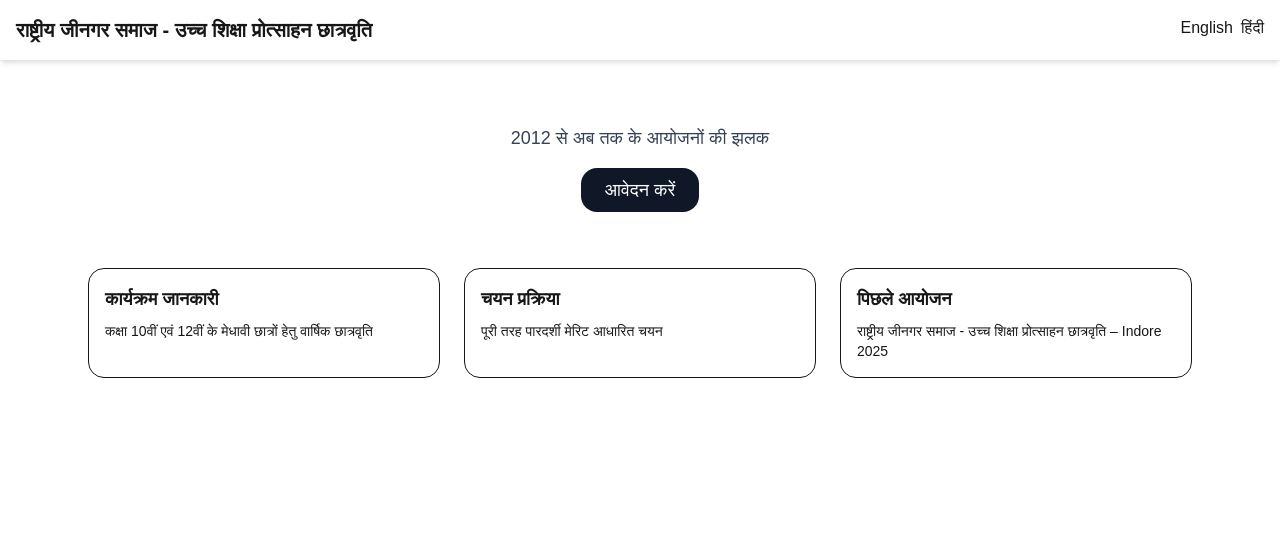
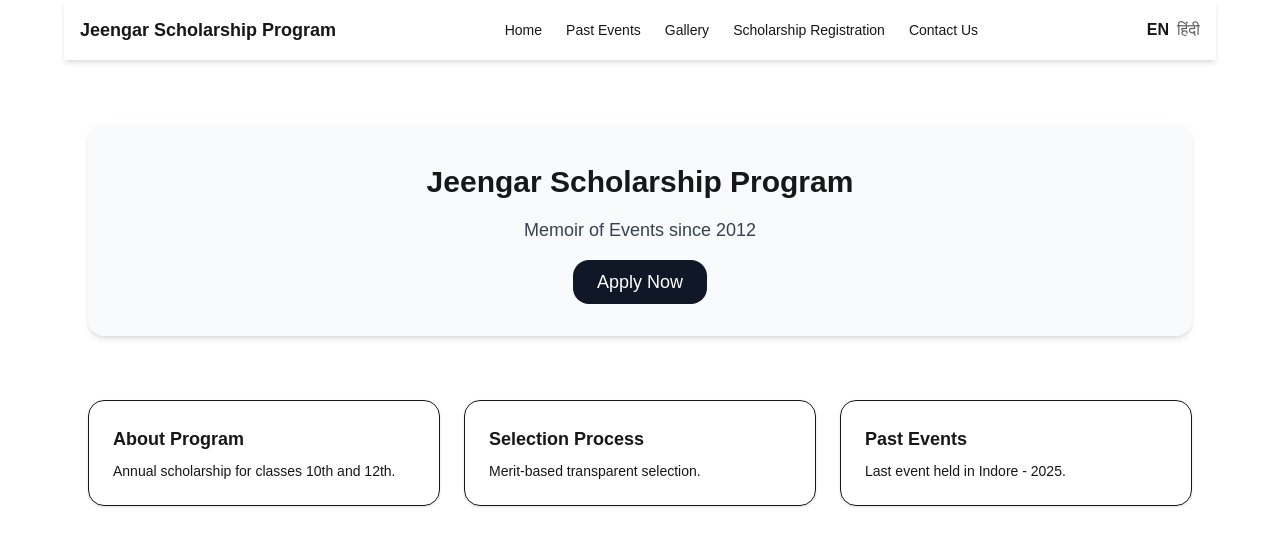
Before and after one commit to RajaKolander/jeengar-scholarship, a Next.js app: page / in a window 1280 px wide. Shown: the top 546 px of the page. Built offline with nearby package versions, Linux system fonts and the light colour scheme.

Commit message:
set english as default and added persistent language storage

```diff
--- /dev/null
+++ b/app/components/Navbar.tsx
@@ -0,0 +1,47 @@
+'use client';
+
+import { useContext } from 'react';
+import Link from 'next/link';
+import { LanguageContext } from '../LanguageContext';
+import { translations } from '../i18n';
+
+export default function Navbar() {
+
+  const { lang, setLang } = useContext(LanguageContext);
+
+  return (
+    <nav className="p-4 flex justify-between items-center shadow-md max-w-6xl mx-auto">
+
+      {/* Left: Site Title / Logo */}
+      <div className="font-bold text-lg">
+        {translations[lang].title}
+      </div>
+
+      {/* Center: Navigation Links */}
+      <div className="space-x-6 text-sm font-medium">
+        <Link href="/">{lang==='en' ? 'Home' : 'होम'}</Link>
+        <Link href="/events">{translations[lang].events}</Link>
+        <Link href="/gallery">Gallery</Link>
+        <Link href="/register">{translations[lang].register}</Link>
+        <Link href="/contact">{translations[lang].contact}</Link>
+      </div>
+
+      {/* Right: Language Switch */}
+      <div className="space-x-2">
+        <button
+          onClick={() => setLang('en')}
+          className={lang==='en' ? 'font-bold' : 'opacity-70'}
+        >
+          EN
+        </button>
+        <button
+          onClick={() => setLang('hi')}
+          className={lang==='hi' ? 'font-bold' : 'opacity-70'}
+        >
+          हिंदी
+        </button>
+      </div>
+
+    </nav>
+  );
+}
--- /dev/null
+++ b/app/events/page.tsx
@@ -0,0 +1,48 @@
+'use client';
+
+import { useContext } from 'react';
+import { LanguageContext } from '../LanguageContext';
+import Link from 'next/link';
+
+export default function Events() {
+  const { lang } = useContext(LanguageContext);
+
+  const years = Array.from({ length: 14 }, (_, i) => 2012 + i);
+
+  return (
+    <div className="p-10 max-w-6xl mx-auto">
+
+      <h2 className="text-2xl font-bold mb-10">
+        {lang==='en'
+          ? "Jeengar Scholarship Events Archive"
+          : "जीनगर छात्रवृति कार्यक्रम – आयोजन संग्रह"}
+      </h2>
+
+      {/* Year Grid */}
+      <div className="grid md:grid-cols-4 gap-6">
+        {years.map(y => (
+          <div key={y} className="border rounded-2xl p-6 text-center shadow-sm hover:shadow-md transition">
+            <h3 className="text-lg font-semibold mb-2">{y}</h3>
+            <Link
+              href={`/events/${y}`}
+              className="text-sm text-blue-600 hover:underline"
+            >
+              {lang==='en' ? "View Details" : "विवरण देखें"}
+            </Link>
+          </div>
+        ))}
+      </div>
+
+      {/* Latest Event Highlight */}
+      <div className="mt-16 border rounded-2xl p-6 text-center shadow-sm bg-gray-50">
+        <h3 className="text-xl font-bold mb-2">Indore – 2025</h3>
+        <p className="text-sm">
+          {lang==='en'
+            ? "Latest scholarship program successfully held in Indore."
+            : "नवीनतम छात्रवृति कार्यक्रम 2025 में इंदौर में आयोजित।"}
+        </p>
+      </div>
+
+    </div>
+  );
+}
--- a/app/layout.tsx
+++ b/app/layout.tsx
@@ -1,37 +1,37 @@
 'use client';
 
 import './globals.css';
-import { useState } from 'react';
-import { translations } from './i18n';
+import { useState, useEffect } from 'react';
 import { LanguageContext } from './LanguageContext';
+import Navbar from './components/Navbar';
 
-export default function RootLayout({
-  children,
-}: {
-  children: React.ReactNode
-}) {
+export default function RootLayout({ children }: { children: React.ReactNode }) {
 
-  const [lang, setLang] = useState<'en'|'hi'>('hi');
+  // default to English
+  const [lang, setLang] = useState<'en'|'hi'>('en');
+
+  // On first load, check if user had a saved language
+  useEffect(() => {
+    const savedLang = localStorage.getItem('lang') as 'en'|'hi' | null;
+    if (savedLang) setLang(savedLang);
+  }, []);
+
+  // wrap setLang to also save choice
+  const handleSetLang = (l: 'en'|'hi') => {
+    localStorage.setItem('lang', l);
+    setLang(l);
+  };
 
   return (
-    <LanguageContext.Provider value={{lang, setLang}}>
+    <LanguageContext.Provider value={{ lang, setLang: handleSetLang }}>
       <html lang={lang}>
         <body className="bg-white text-gray-900">
 
-          <header className="p-4 flex justify-between shadow-md">
+          {/* Navbar appears once */}
+          <Navbar />
 
-            <h1 className="text-xl font-bold">
-              {translations[lang].title}
-            </h1>
-
-            <div className="space-x-2">
-              <button onClick={()=>setLang('en')}>English</button>
-              <button onClick={()=>setLang('hi')}>हिंदी</button>
-            </div>
-
-          </header>
-
-          {children}
+          {/* Page content */}
+          <main>{children}</main>
 
         </body>
       </html>
--- a/app/page.tsx
+++ b/app/page.tsx
@@ -3,64 +3,60 @@
 import { useContext } from 'react';
 import { LanguageContext } from './LanguageContext';
 import { translations } from './i18n';
+import Link from 'next/link';
 
 export default function HomePage() {
-
   const { lang } = useContext(LanguageContext);
 
   return (
-    <main className="p-6 max-w-6xl mx-auto">
+    <div className="p-6 max-w-6xl mx-auto">
 
-      <section className="mt-10 text-center">
-
-        <p className="text-lg text-gray-700">
+      {/* Hero Section */}
+      <section className="mt-10 text-center bg-gray-50 p-10 rounded-2xl shadow-md">
+        <h1 className="text-3xl font-bold mb-4">
+          {translations[lang].title}
+        </h1>
+        <p className="text-lg text-gray-700 mb-6">
           {translations[lang].memoir}
         </p>
-
-        <div className="mt-6">
-          <a href="/register"
-            className="bg-gray-900 text-white px-6 py-3 rounded-2xl text-lg">
-            {translations[lang].apply}
-          </a>
-        </div>
-
+        <Link
+          href="/register"
+          className="bg-gray-900 text-white px-6 py-3 rounded-2xl text-lg hover:bg-gray-800"
+        >
+          {translations[lang].apply}
+        </Link>
       </section>
 
+      {/* Info Cards */}
       <section className="mt-16 grid md:grid-cols-3 gap-6">
-
-        <div className="border rounded-2xl p-4">
-          <h2 className="text-lg font-semibold">
-            {translations[lang].about}
-          </h2>
+        <div className="border rounded-2xl p-6 shadow-sm">
+          <h2 className="text-lg font-semibold">{translations[lang].about}</h2>
           <p className="text-sm mt-2">
             {lang==='en'
-              ? "Annual scholarship for classes 10th and 12th"
-              : "कक्षा 10वीं एवं 12वीं के मेधावी छात्रों हेतु वार्षिक छात्रवृति"}
+              ? "Annual scholarship for classes 10th and 12th."
+              : "कक्षा 10वीं एवं 12वीं के मेधावी छात्रों के लिए वार्षिक छात्रवृति।"}
           </p>
         </div>
 
-        <div className="border rounded-2xl p-4">
-          <h2 className="text-lg font-semibold">
-            {translations[lang].process}
-          </h2>
+        <div className="border rounded-2xl p-6 shadow-sm">
+          <h2 className="text-lg font-semibold">{translations[lang].process}</h2>
           <p className="text-sm mt-2">
             {lang==='en'
-              ? "Merit based transparent selection"
-              : "पूरी तरह पारदर्शी मेरिट आधारित चयन"}
+              ? "Merit-based transparent selection."
+              : "मेरिट आधारित पारदर्शी चयन प्रक्रिया।"}
           </p>
         </div>
 
-        <div className="border rounded-2xl p-4">
-          <h2 className="text-lg font-semibold">
-            {translations[lang].events}
-          </h2>
+        <div className="border rounded-2xl p-6 shadow-sm">
+          <h2 className="text-lg font-semibold">{translations[lang].events}</h2>
           <p className="text-sm mt-2">
-            {translations[lang].title} – Indore 2025
+            {lang==='en'
+              ? "Last event held in Indore - 2025."
+              : "नवीनतम आयोजन: इंदौर - 2025।"}
           </p>
         </div>
-
       </section>
 
-    </main>
+    </div>
   );
 }
```
